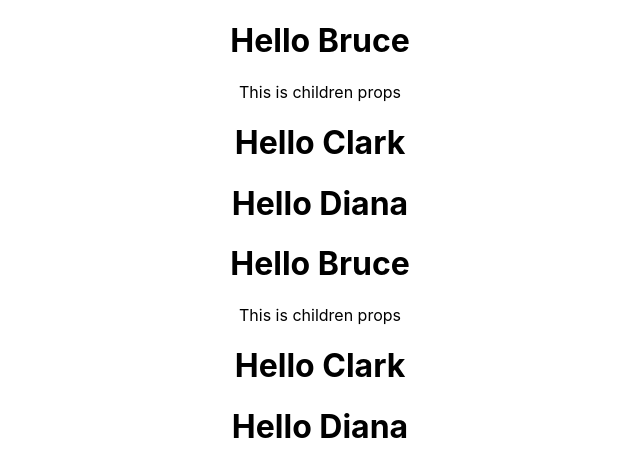
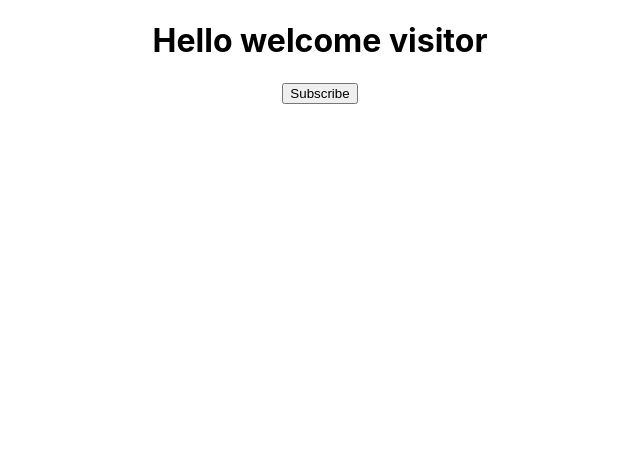
Before and after one commit to harsha-sagar/reactjs-tutorials2, a React (Create React App) app: page / in a window 1280 px wide. Shown: the top 476 px of the page, without its empty margins (320-960 px from the left). Built offline with nearby package versions, Linux system fonts and the light colour scheme.

Commit message:
understanding state management & importance of setState method

```diff
--- a/src/App.js
+++ b/src/App.js
@@ -1,13 +1,15 @@
 import React from 'react';
 import logo from './logo.svg';
 import './App.css';
-import Greet from './components/Greet';
-import Welcome from './components/Welcome';
+// import Greet from './components/Greet';
+// import Welcome from './components/Welcome';
 // import Hello from './components/Hello';
+import Message from './components/Message';
 
 function App() {
   return (
     <div className="App">
+      { /*
       <Greet name='Bruce'>
         <p>This is children props</p>
       </Greet>
@@ -17,7 +19,8 @@ function App() {
         <p>This is children props</p>
       </Welcome>
       <Welcome name='Clark'/>
-      <Welcome name='Diana'/>
+      */}
+      <Message/>
     </div>
   );
 }
--- /dev/null
+++ b/src/components/Message.js
@@ -0,0 +1,27 @@
+import React, { Component } from 'react';
+
+class Message extends Component {
+
+  constructor() {
+    super();
+    this.state = {
+      message: 'welcome visitor'
+    };
+  }
+
+  changeMessage() {
+    this.setState({
+      message: 'Thank you subscribing'
+    });
+  }
+
+
+  render() {
+    return <div>
+      <h1>Hello { this.state.message }</h1>
+      <button onClick={ () => this.changeMessage() }>Subscribe</button>
+    </div>;
+  }
+}
+
+export default Message;
--- a/src/components/Welcome.js
+++ b/src/components/Welcome.js
@@ -1,6 +1,7 @@
 import React, { Component } from 'react';
 
 class Welcome extends Component {
+
   render() {
     return <div>
       <h1>Hello { this.props.name }</h1>
```
